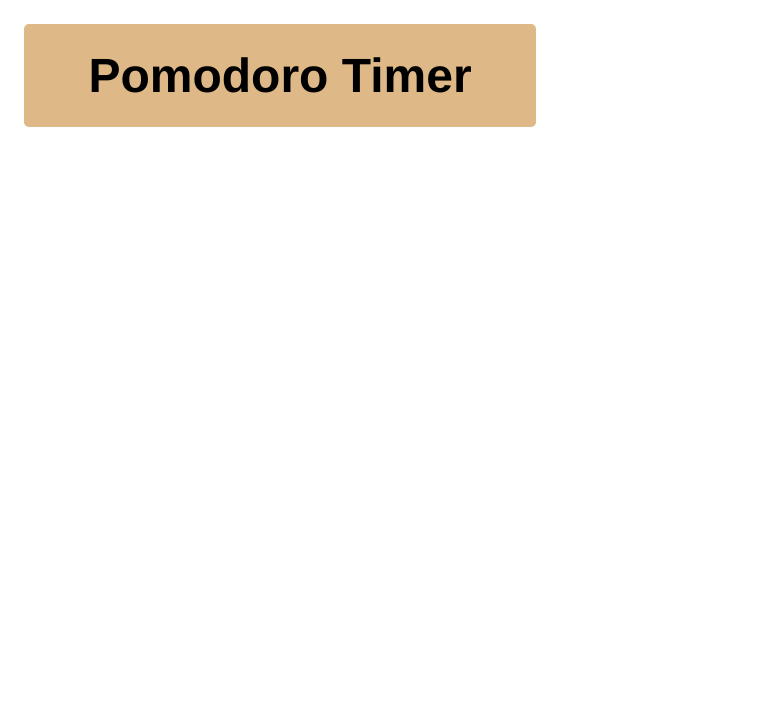
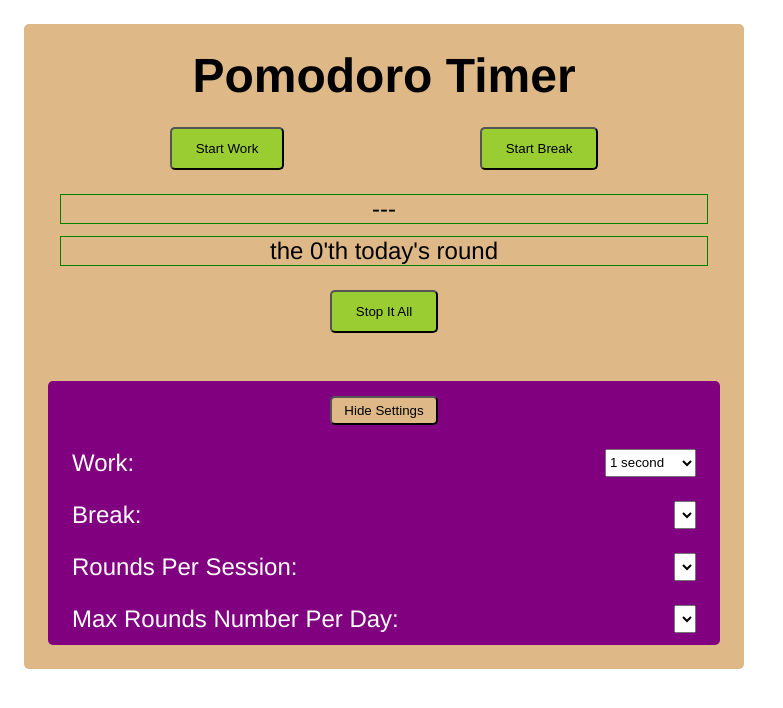
Before and after one commit to MaryRabinovich/PomodoroTimer, a plain HTML site: page index.html in a window 1280 px wide. Shown: the whole page, without its empty margins (0-783 px from the left). Drawn offline with nearby package versions, Linux system fonts and the light colour scheme.

Commit message:
Can use work option

```diff
--- a/index.html
+++ b/index.html
@@ -11,9 +11,61 @@
     <div id="app">
         <h1>Pomodoro Timer</h1>
 
+        <!-- https://melodiimp3.ru/besplatnye_melodii -->
 
+        <section class="controls">
+            <button @click="startWork">
+                Start Work
+            </button>
+            <button @click="startBreak">
+                Start Break
+            </button>
+        </section>
 
+        <section class="results">
+            <p>{{results.whatIDoNow}}</p>
+            <p>the {{results.sessionsToday}}'th today's round</p>
+        </section>
 
+        <section class="controls">
+            <button @click="stopItAll">
+                Stop It All
+            </button>
+        </section>
+
+        <section class="settings">
+            <button @click="changeSettingsStatus">
+                {{settingsTopButtonTitle}}
+            </button>
+            <div v-if="settings.status">
+                <div>
+                    <p>Work: </p>
+                    <select @change="SaveWorkLength" v-model:value="settings.flow.work.length">
+                        <option value="1000">1 second</option>
+                        <option value="5000">5 seconds</option>
+                        <option value="10000">10 seconds</option>
+                        <option value="20000">20 seconds</option>
+                        <option value="900000">15 minutes</option>
+                        <option value="1200000">20 minutes</option>
+                        <option value="1500000">25 minutes</option>
+                        <option value="1800000">30 minutes</option>
+                        <option value="2700000">45 minutes</option>
+                    </select>
+                </div>
+                <div>
+                    <p>Break:</p>
+                    <select name="" id=""></select>
+                </div>
+                <div>
+                    <p>Rounds Per Session:</p>
+                    <select name="" id=""></select>
+                </div>
+                <div>
+                    <p>Max Rounds Number Per Day:</p>
+                    <select name="" id=""></select>
+                </div>
+            </div>
+        </section>
 
     </div>
     <script src="https://cdn.jsdelivr.net/npm/vue@2"></script>
--- a/style.css
+++ b/style.css
@@ -3,17 +3,58 @@
     padding: 0;
     box-sizing: border-box;
 }
-
 html {
     font-family: 'Franklin Gothic Medium', 'Arial Narrow', Arial, sans-serif;
     font-size: 3vh;
 }
-
 #app {
-    width: 40vw;
+    /* width: 50vw; */
+    max-width: 30rem;
     margin: 1rem;
     padding: 1rem;
     border-radius: 5px;
     text-align: center;
     background: burlywood;
 }
+
+.controls {
+    display: flex;
+    justify-content: space-around;
+    margin: 1rem;
+}
+.controls button {
+    padding: 0.5rem 1rem;
+    border-radius: 5px;
+    background: yellowgreen;
+    transition: 0.2s;
+}
+.controls button:hover {
+    background: yellow;
+}
+
+.results p {
+    margin: 0.5rem;
+    border: 1px solid green;
+}
+
+.settings {
+    background: purple;
+    margin-top: 2rem;
+    padding: 0.5rem 1rem;
+    border-radius: 5px;
+}
+.settings button {
+    border-radius: 5px;
+    background: burlywood;
+    padding: 0.2rem 0.5rem;
+}
+.settings div div {
+    margin-top: 1rem;
+    display: flex;
+    flex-direction: row;
+    justify-content: space-between;
+}
+.settings div div p {
+    color: white;
+    display: inline;
+}
--- a/vue.js
+++ b/vue.js
@@ -1,33 +1,93 @@
 new Vue({
     el: '#app',
     data: {
-        // stopSound: new Audio("mp3/Schtrauss_Bat.mp3"),
-        stopSound: new Audio("mp3/cats/Flёur - Теплые коты.mp3"),
-        volume: {
-            max: 0.5,
-            min: 0.01,
-            step: 0.005
+        sound: {
+            break: new Audio("mp3/manager.mp3"),
+            work: new Audio("mp3/Despacito.mp3"),
+        },
+        results: {
+            whatIDoNow: '---',
+            sessionsToday: 0,
+        },
+        settings: {
+            title: {
+                showIt: 'Show Settings',
+                hideIt: 'Hide Settings'
+            },
+
+            // status: false,
+            status: true, // отладочное для настроек
+
+            flow: {
+                work: {
+                    length: 1000*1,
+                },
+                break: {
+                    length: 1000*1,
+                },
+                session: {
+                    numRounds: 2,
+                }
+            },
+        },
+    },
+
+    methods: {
+        /**
+         * PLAY AND STOP
+         */
+        startWork() {
+            this.results.whatIDoNow = 'work';
+            this.pauseAllSounds();
+            setTimeout(this.startWorkTimeout, this.settings.flow.work.length);
+        },
+        startWorkTimeout() {
+            this.sound.break.play();
+            this.results.whatIDoNow = 'trying to stop working'
+        },
+        startBreak() {
+            this.results.whatIDoNow = 'break';
+            this.pauseAllSounds();
+
+            setTimeout(this.startBreakTimeout, this.settings.flow.break.length);
+        },
+        startBreakTimeout() {
+            this.results.whatIDoNow = 'start working'
+            this.sound.work.play();
+        },
+        stopItAll() {
+            this.results.whatIDoNow = '---';
+            this.pauseAllSounds();
+        },
+        pauseAllSounds() {
+            this.sound.break.pause();
+            this.sound.break.currentTime = 0;
+            this.sound.work.pause();
+            this.sound.work.currentTime = 0;
+        },
+
+        /**
+         * SETTINGS
+         */
+        changeSettingsStatus() {
+            this.settings.status = !this.settings.status;
+        },
+        SaveWorkLength() {
+            localStorage.WorkLength = this.settings.flow.work.length;
         }
     },
-    methods: {
-        stopMe()  { this.stopSound.play(); },
-        okStoppingMe() { this.stopSound.pause(); },
 
-        maximizeStopSound() {
-            // this.stopSound.volume *= 2;
-        },
-        minimizeStopSound() {
-            if (this.stopSound.volume > this.volume.min) {
-                this.stopSound.volume -= this.volume.step;
-                setTimeout(this.minimizeStopSound, 100);
-            } else this.okStoppingMe();
+
+    computed: {
+        settingsTopButtonTitle() {
+            return this.settings.status ? this.settings.title.hideIt : this.settings.title.showIt;
         }
-
     },
 
+
     mounted: function() {
-        this.stopSound.volume = this.volume.max;
-        this.stopMe();
-        this.minimizeStopSound();
+        // взять данные из настроек в локалСторадж
+        // предупредить о куках сначала, потом записать в локалСторадже их наличие
+        this.settings.flow.work.length = localStorage.WorkLength ?? this.settings.flow.work.length;
     }
 });
```
Also changed, not shown: 3 other files.
